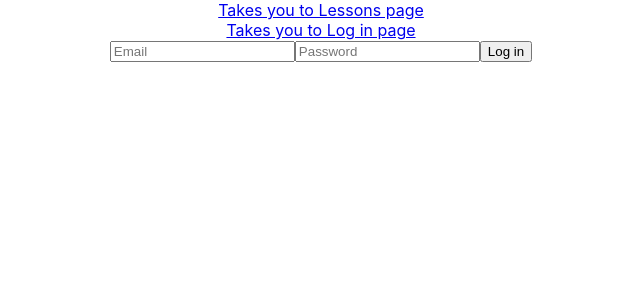
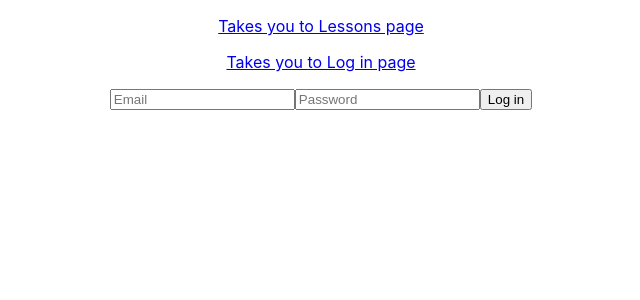
Before and after one commit to shadopawn/admin-portal-web-app, a React (Create React App) app: page /login in a window 1280 px wide. Shown: the top 300 px of the page, without its empty margins (319-959 px from the left). Built offline with nearby package versions, Linux system fonts and the light colour scheme; no server answers.

Commit message:
Remove warnings and refrences to logout button

```diff
--- a/src/App.js
+++ b/src/App.js
@@ -1,32 +1,21 @@
+import './App.css';
 import { Link, Route, Switch } from 'react-router-dom';
-import firebase from 'firebase';
 
 import Lessons from "./components/Lessons"
 import Analytics from "./components/Analytics"
 import Login from './components/Login';
 
-import './App.css';
-
 function App() {
-
-  const LogoutEventListen = () =>{
-    firebase.auth().signOut();
-  }
-
   return (
     <div className="App">
 
       <Link to="/lessons">
-        <a>Takes you to Lessons page </a><br />
+        <p>Takes you to Lessons page </p>
       </Link>
 
       <Link to="/login">
-        <a>Takes you to Log in page</a>
+        <p>Takes you to Log in page</p>
       </Link>
-
-      <button id="btnLogout" className="hide" onClick={LogoutEventListen}>
-        Log out
-      </button>
 
       {/* This will switch to different React components while keeping us in this component. If you run this, you'll notice the Links will stay in the window */}
       {/* This will help us keep a header if we need one or if we don't want anything to persist we could put this in index */}
--- a/src/components/Login.js
+++ b/src/components/Login.js
@@ -1,4 +1,4 @@
-import React, { useState, useCallback } from "react";
+import React, { useCallback } from "react";
 import firebase from 'firebase';
 import '../css/login.css';
 import {useHistory} from 'react-router-dom';
@@ -21,11 +21,9 @@ export default function Login() {
     firebase.auth().onAuthStateChanged(firebaseUser => {
         if(firebaseUser) {
             console.log(firebaseUser);
-            document.getElementById("btnLogout").classList.remove('hide');
             redirectToHomePage()
         } else {
             console.log('not logged in');
-            document.getElementById("btnLogout").classList.add('hide');
         }
     })
 
```
